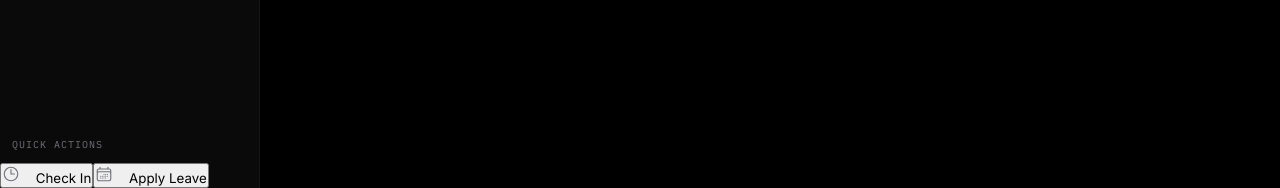
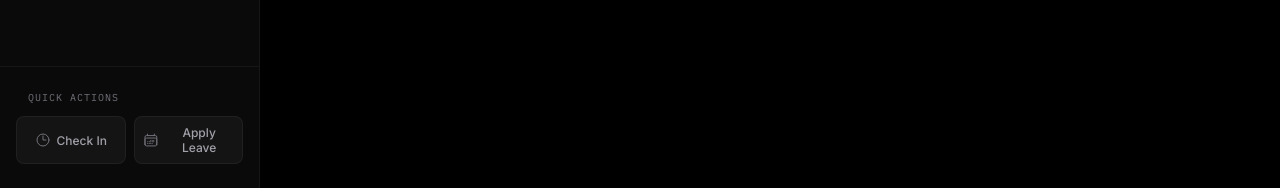
Before and after one commit to hemabala210-ui/Odoo-x-NMIT-2026, a Next.js app in the folder frontend/: page /flow in a window 1280 px wide. Shown: the part 612-800 px from the top of the page. Built offline with nearby package versions, Linux system fonts and the light colour scheme; no server answers; the database is empty.

Commit message:
style: apply premium dark theme styles to Quick Action buttons in Sidebar

```diff
--- a/frontend/src/components/Sidebar/Sidebar.module.css
+++ b/frontend/src/components/Sidebar/Sidebar.module.css
@@ -180,3 +180,44 @@
   margin-left: auto;
   color: var(--text-tertiary);
 }
+
+.bottomArea {
+  padding: 24px 16px;
+  border-top: 1px solid var(--border-subtle);
+  background: var(--surface-base);
+}
+
+.quickActionsGrid {
+  display: grid;
+  grid-template-columns: 1fr 1fr;
+  gap: 8px;
+}
+
+.quickBtn {
+  display: flex;
+  align-items: center;
+  justify-content: center;
+  gap: 6px;
+  padding: 8px;
+  background: var(--surface-raised);
+  border: 1px solid var(--border-subtle);
+  border-radius: 8px;
+  color: var(--text-secondary);
+  font-family: var(--font-body);
+  font-size: 12px;
+  font-weight: 500;
+  cursor: pointer;
+  transition: all 0.2s ease;
+}
+
+.quickBtn:hover {
+  background: var(--accent-glow);
+  border-color: var(--accent-primary);
+  color: var(--accent-primary);
+}
+
+.quickBtn :global(svg) {
+  width: 16px;
+  height: 16px;
+  margin: 0;
+}
```
